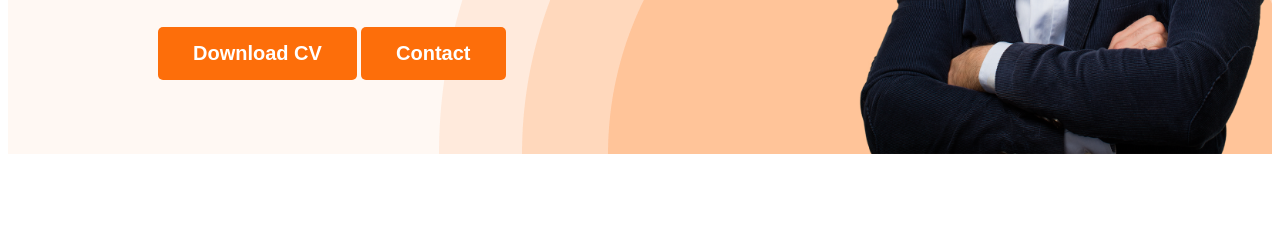
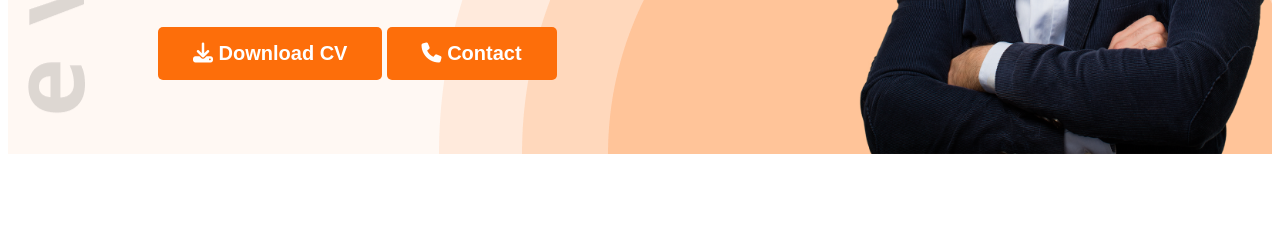
Before and after one commit to rakib299/web-developer-porto, a plain HTML site: page index.html in a window 1280 px wide. Shown: the part 556-800 px from the top of the page. Drawn offline with nearby package versions, Linux system fonts and the light colour scheme.

Commit message:
added font awesome icons

```diff
--- a/index.html
+++ b/index.html
@@ -10,6 +10,7 @@
     <link href="https://fonts.googleapis.com/css2?family=Open+Sans:wght@800&display=swap" rel="stylesheet">
 
     <link rel="stylesheet" href="styles/style.css">
+    <script src="https://kit.fontawesome.com/471dd13c9b.js" crossorigin="anonymous"></script>
 </head>
 
 <body>
@@ -28,8 +29,8 @@
                 <h1 class="banner-title">Mary Hardy</h1>
                 <p class="banner-dis">Shot what able cold new see hold.Friendly as an betrayed formerly he. Morning
                     because as to society behaved moments.</p>
-                <button class="pri-button">Download CV</button>
-                <button class="pri-button">Contact</button>
+                <button class="pri-button"> <i class="fa-solid fa-download"></i> Download CV</button>
+                <button class="pri-button"> <i class="fa-solid fa-phone"></i> Contact</button>
             </div>
             <img class="profile-pic" src="images/hardy.png" alt="hardy pic">
         </div>
@@ -157,7 +158,7 @@
                 </div>
             </div>
             <div class="download-cv">
-                <button class="pri-button">Download CV</button>
+                <button class="pri-button"> <i class="fa-solid fa-download"></i> Download CV</button>
             </div>
         </section>
     </main>
--- a/styles/style.css
+++ b/styles/style.css
@@ -50,9 +50,9 @@ nav a {
 
 .header {
     background-color: #FFF8F3;
-    background-image: url('../images/header_bg.png');
+    background-image: url('../images/header_bg.png'), url('../images/developer.png');
     background-repeat: no-repeat;
-    background-position: bottom right;
+    background-position: bottom right, top left;
 }
 
 .banner {
```
